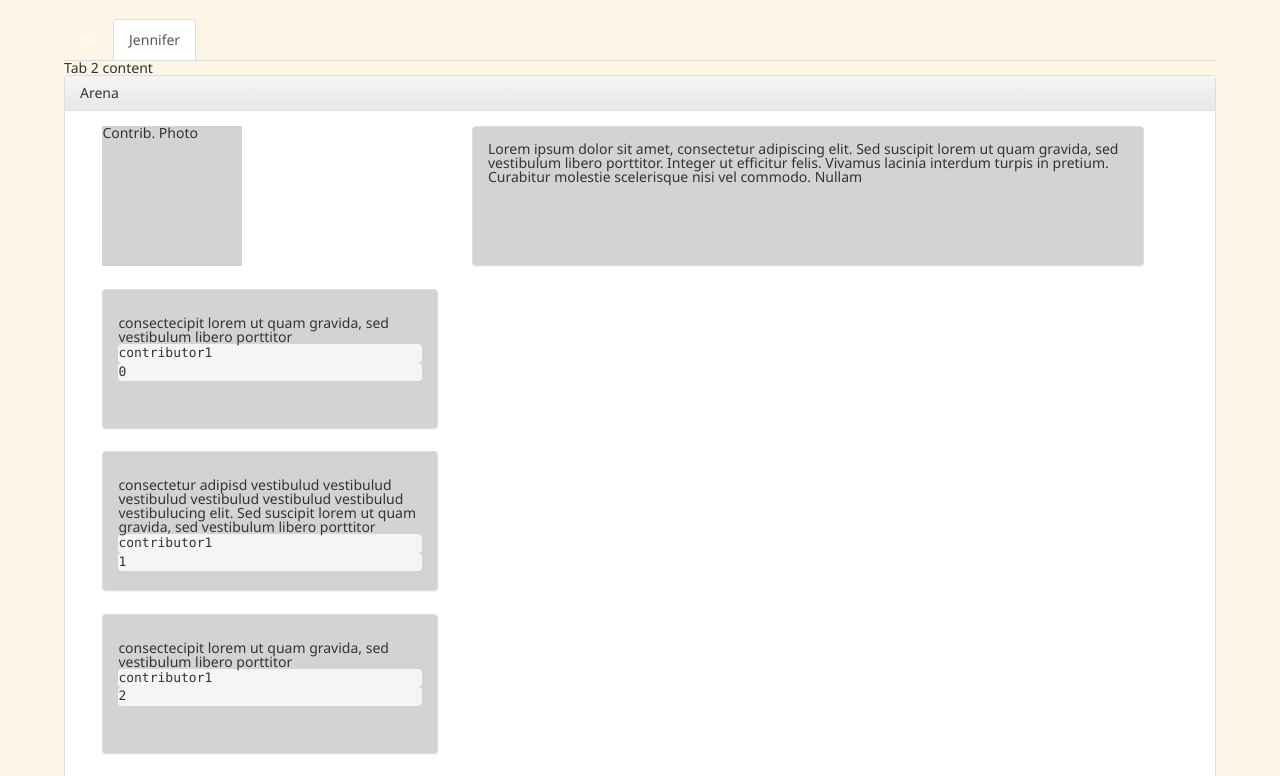
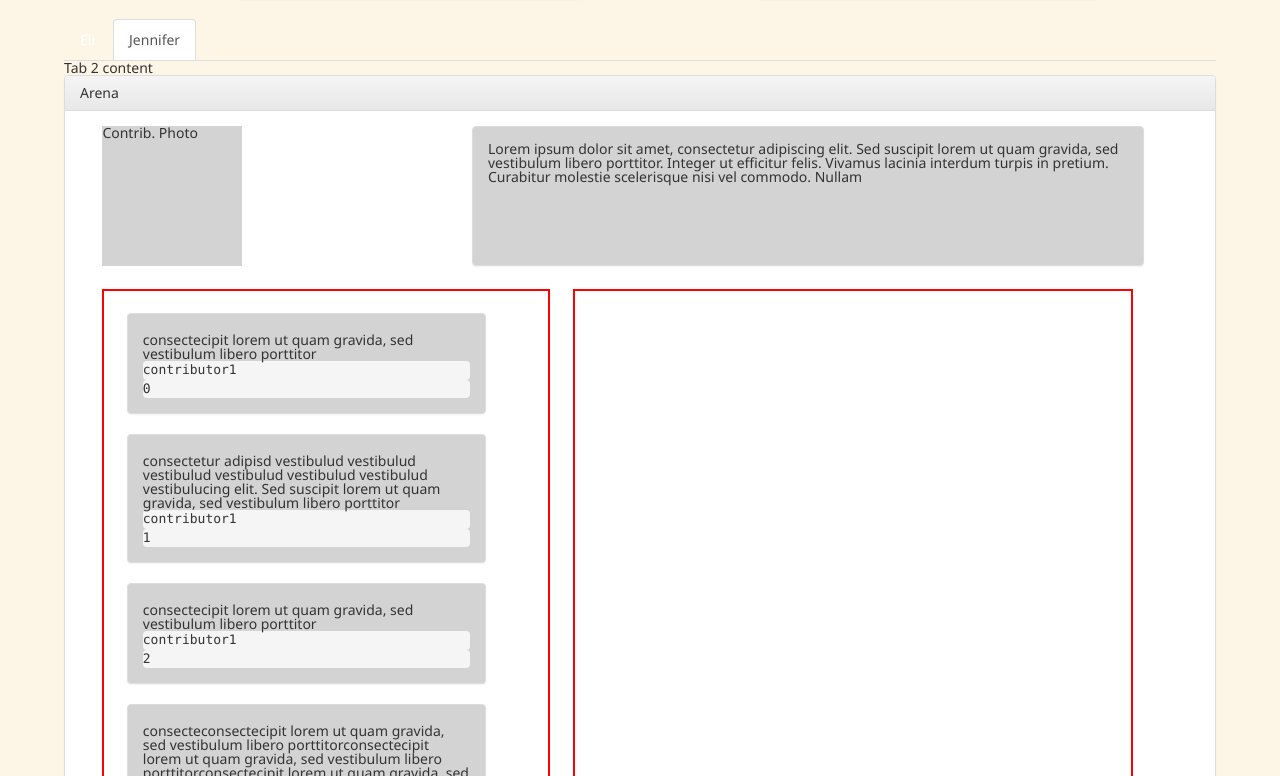
Before and after one commit to prime-hadar-policy-bytes/policy_bytes, a React (Create React App) app: page /topicPage in a window 1280 px wide. Shown: the part 604-1380 px from the top of the page. Built offline with nearby package versions, Linux system fonts and the light colour scheme; no server answers.

Commit message:
Arena functionality there

```diff
--- a/src/components/TopicPage/KeyClaimPanel.jsx
+++ b/src/components/TopicPage/KeyClaimPanel.jsx
@@ -46,7 +46,6 @@ export class KeyClaimPanel extends Component {
             <p>{this.props.keyClaim.keyClaim}</p>
             <pre>{this.props.keyClaim.claimContributor}</pre>
             <pre>{this.props.keyClaimId}</pre>
-            <pre>{this.props.showStreamForClaim}</pre>
           </Panel.Body>
         </Panel>
 
--- a/src/components/TopicPage/StreamItemFactory.jsx
+++ b/src/components/TopicPage/StreamItemFactory.jsx
@@ -12,16 +12,17 @@ export default class componentName extends Component {
   render() {
 
     let streamItemArray = []
+
     //the goal of these nested for loops is to create the correct number of streamItems for each keyClaim
+    //And show/hide based on this.props.showStreamForClaim
     let keyClaimIdArray = Object.keys(this.props.keyClaims) //<-- find out how many key claims there are
 
     for (let i = 0; i < keyClaimIdArray.length; i++) {
         let keyClaimId = i   //Each keyClaim gets an Id
+        if (Number(this.props.showStreamForClaim) === keyClaimId) {
             let streamItemObject = this.props.keyClaims[i].streamData  //Pick out full streamItems object for each keyClaim
-
             console.log('keyClaimId:', keyClaimId, 'streamItemObject', streamItemObject, 'this.props.showStreamForClaim:', this.props.showStreamForClaim);
                 for (const streamItemId in streamItemObject) { //Loop through each streamItem object and create correct number of StreamItemPanels
-                if (Number(this.props.showStreamForClaim) === keyClaimId) {
                         streamItemArray.push(
                             <StreamItem key={streamItemId}
                                         keyClaimId = {keyClaimId}
--- a/src/components/TopicPage/TopicPage.css
+++ b/src/components/TopicPage/TopicPage.css
@@ -1,3 +1,5 @@
+/* ARENA */
+
 .arenaParentPanel{
     float: right;
     height: 68em;
@@ -6,24 +8,47 @@
     margin: auto 5% auto 2%;
 }
 
+/* KEY CLAIMS */
+
+.keyClaimsContainer {
+    width: 40%;
+    height: 40em;
+    margin: 0 0 2% 2%;
+    padding: 2% 2% 2% 2%;
+    border: 2px solid red;
+    overflow: scroll;
+    display: inline-block;
+}
+
+
 .keyClaimPanel{
-    height: 10em;
-    width: 30%;
+    width: 90%;
     background-color: lightgrey;
-    margin: 0 0 2% 2%;
     display: inline-block;
     padding-top: 1% !important;
 }
 
 .locked{
     background-color: tomato;
-    width: 35%;
+    width: 100%;
+}
+
+/* STREAM ITEMS */
+
+.streamItemsContainer{
+    width: 50%;
+    height: 40em;
     margin: 0 0 2% 2%;
+    padding: 1% 1% 1% 1%;
+    border: 2px solid red;
+    overflow: scroll;
+    display: inline-block;
+
+
 }
 
 .streamItem{
-    margin-right: 5em;
-    width: 55%;
-    float: right;
+    margin-right: 0em;
+    width: 100%;
     background-color: tomato;
 }
--- a/src/components/TopicPage/TopicPage.jsx
+++ b/src/components/TopicPage/TopicPage.jsx
@@ -114,11 +114,14 @@ export class TopicPage extends Component {
                 </Panel.Body>
               </Panel>
 
-              {keyClaimsArray}
+              <div className="keyClaimsContainer">
+                {keyClaimsArray}
+              </div>
 
-
-              <StreamItemFactory keyClaims = {dummyTopicCache.keyClaims}
+              <div className = "streamItemsContainer">
+                <StreamItemFactory keyClaims = {dummyTopicCache.keyClaims}
                                   showStreamForClaim = {this.state.showStreamForClaim}/>
+              </div>
 
 
             </Panel.Body>
```
Lines whose indentation alone changed are shown as unchanged.
